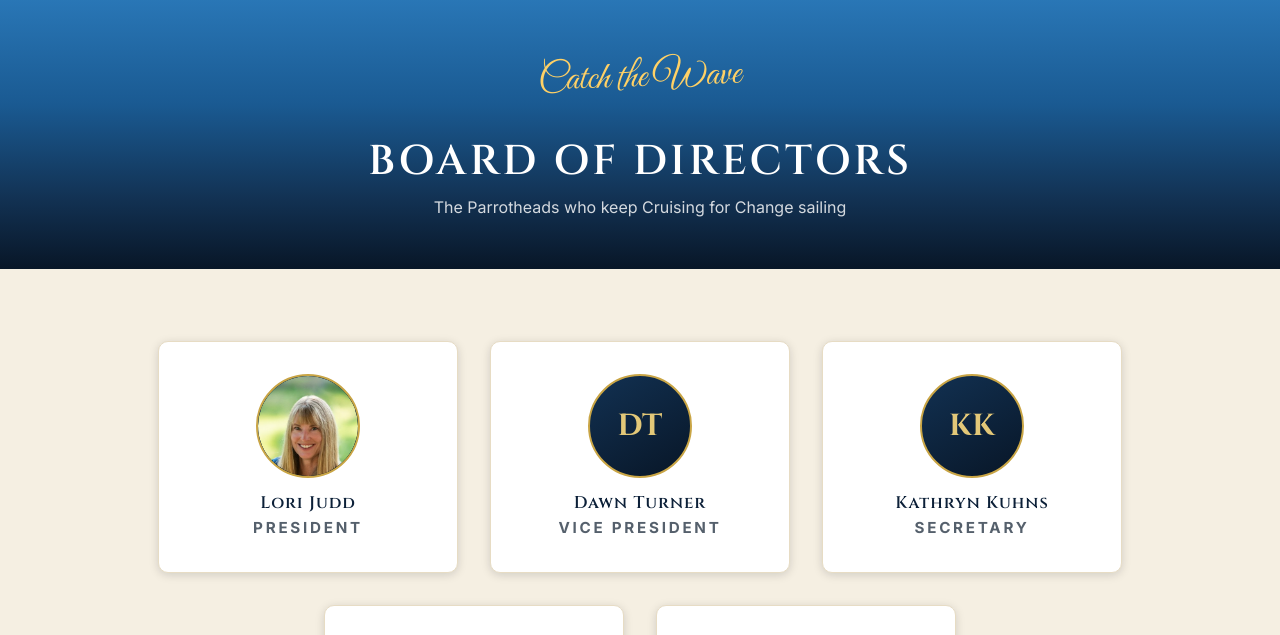
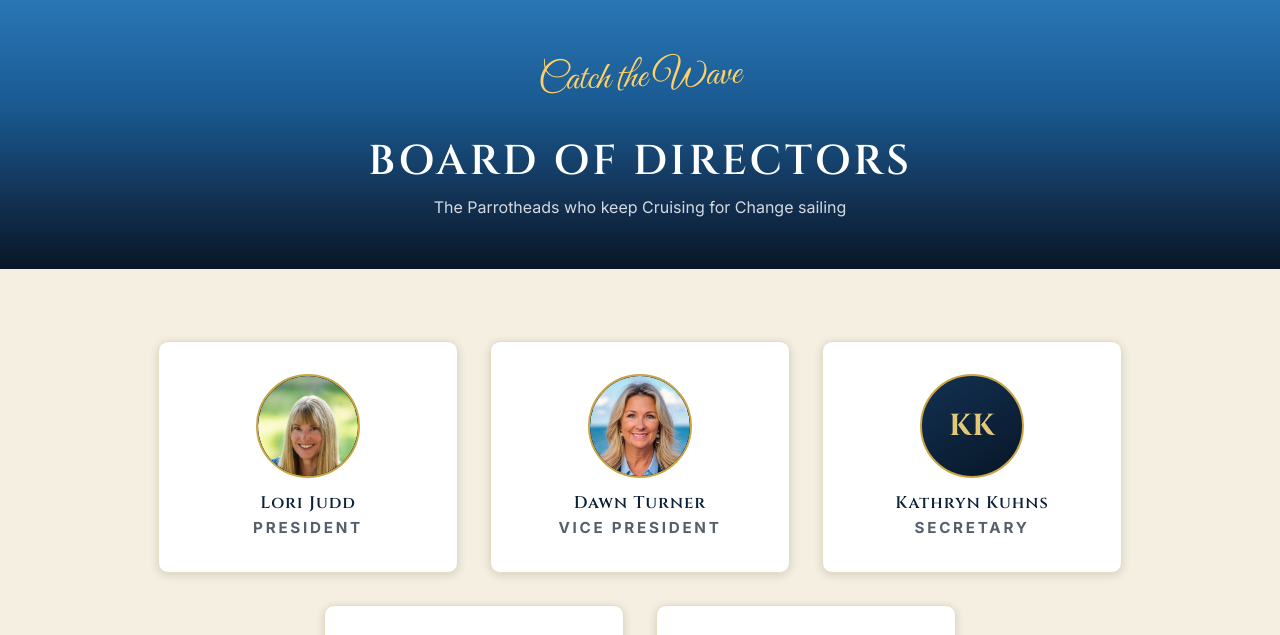
Before and after one commit to ccola4me2/cruisingforchange, a plain HTML site: page public/board.html in a window 1280 px wide. Shown: the part 100-735 px from the top of the page. Drawn offline with Linux system fonts and the light colour scheme.

Commit message:
Board page: Dawn's headshot on her card
Co-Authored-By: Claude Opus 5.5 <noreply@anthropic.com>

```diff
--- a/public/board.html
+++ b/public/board.html
@@ -66,7 +66,7 @@
           <p class="team-role">President</p>
         </div>
         <div class="card team-card">
-          <div class="avatar" aria-hidden="true">DT</div>
+          <div class="avatar avatar-photo"><img src="assets/img/board-dawn-turner.jpg" alt="Dawn Turner" width="312" height="312"></div>
           <h3>Dawn Turner</h3>
           <p class="team-role">Vice President</p>
         </div>
```
Also changed, not shown: public/assets/img/board-dawn-turner.jpg (added).
